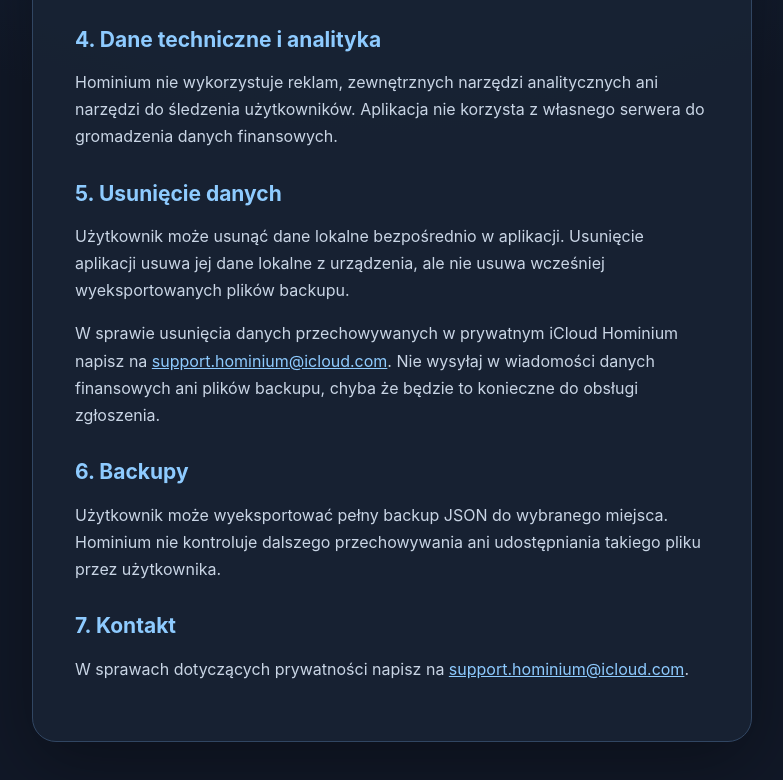
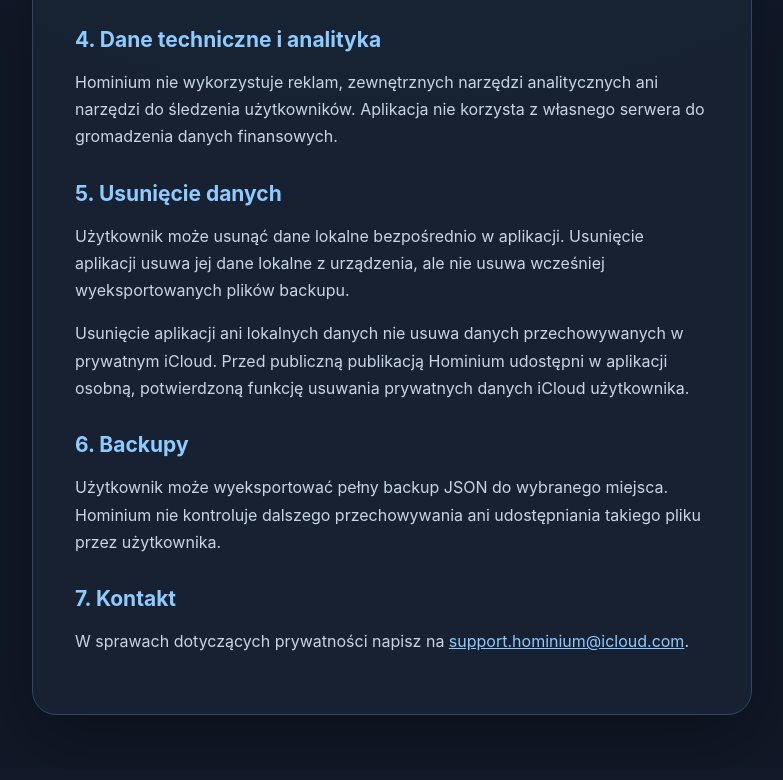
Before and after one commit to karol9321/hominium-site, a plain HTML site: page privacy.html in a window 1280 px wide. Shown: the part 772-1552 px from the top of the page, without its empty margins (248-1031 px from the left). Drawn offline with Linux system fonts and the light colour scheme.

Commit message:
Doprecyzować usuwanie danych iCloud

```diff
--- a/privacy.html
+++ b/privacy.html
@@ -22,7 +22,7 @@
     <p>Hominium nie wykorzystuje reklam, zewnętrznych narzędzi analitycznych ani narzędzi do śledzenia użytkowników. Aplikacja nie korzysta z własnego serwera do gromadzenia danych finansowych.</p>
     <h2>5. Usunięcie danych</h2>
     <p>Użytkownik może usunąć dane lokalne bezpośrednio w aplikacji. Usunięcie aplikacji usuwa jej dane lokalne z urządzenia, ale nie usuwa wcześniej wyeksportowanych plików backupu.</p>
-    <p>W sprawie usunięcia danych przechowywanych w prywatnym iCloud Hominium napisz na <a href="mailto:support.hominium@icloud.com">support.hominium@icloud.com</a>. Nie wysyłaj w wiadomości danych finansowych ani plików backupu, chyba że będzie to konieczne do obsługi zgłoszenia.</p>
+    <p>Usunięcie aplikacji ani lokalnych danych nie usuwa danych przechowywanych w prywatnym iCloud. Przed publiczną publikacją Hominium udostępni w aplikacji osobną, potwierdzoną funkcję usuwania prywatnych danych iCloud użytkownika.</p>
     <h2>6. Backupy</h2>
     <p>Użytkownik może wyeksportować pełny backup JSON do wybranego miejsca. Hominium nie kontroluje dalszego przechowywania ani udostępniania takiego pliku przez użytkownika.</p>
     <h2>7. Kontakt</h2>
```
